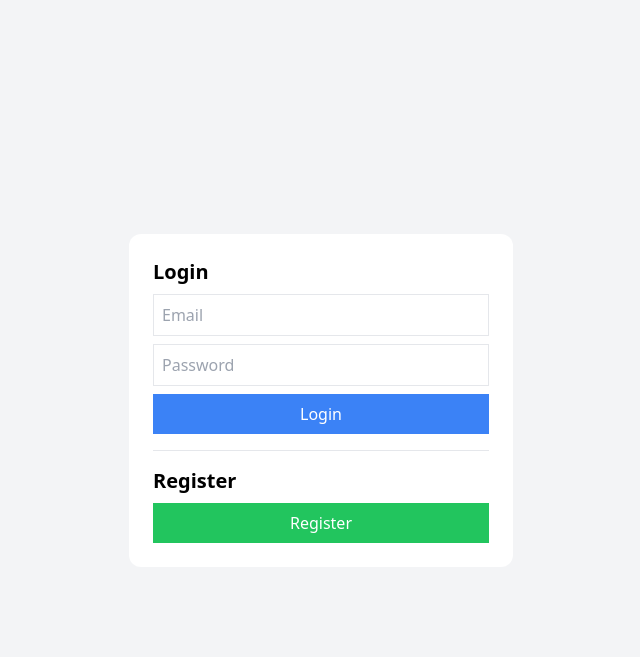
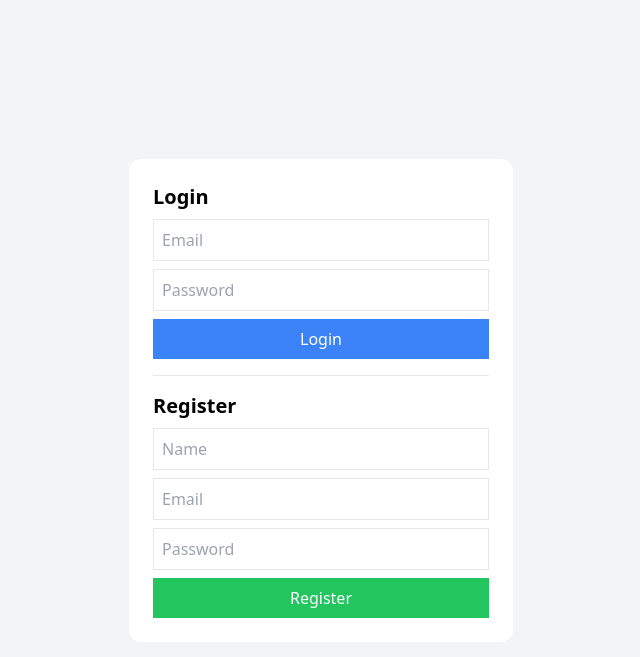
Before and after one commit to hamza-ab-alt/EduQuize, a PHP site: page / in a window 1280 px wide. Shown: the top 657 px of the page, without its empty margins (319-959 px from the left). Run offline with PHP 8.4, Linux system fonts and the light colour scheme; some libraries are stand-ins or nearby versions.

```diff
--- a/index.php
+++ b/index.php
@@ -81,6 +81,9 @@ if (isset($_GET["logout"])) {
 
     <form method="POST">
 
+        <input name="name" placeholder="Name" class="border w-full p-2 mb-2">
+        <input name="email" placeholder="Email" class="border w-full p-2 mb-2">
+        <input type="password" name="password" placeholder="Password" class="border w-full p-2 mb-2">
 
 
 
```
